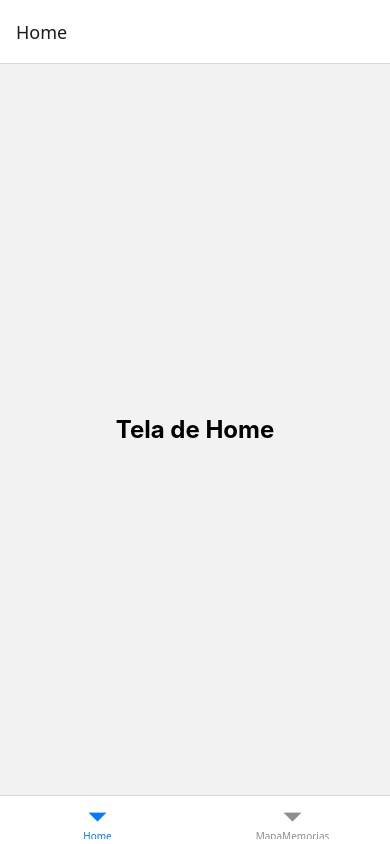
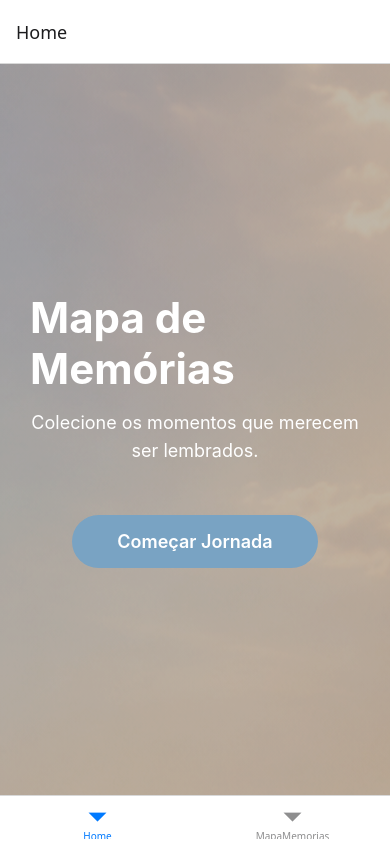
Before and after one commit to marieduardabarbieri/MapaDeMemorias, a React Native app in the folder meuApp/: screen /Home in a window 390 px wide. Built offline with nearby package versions, Linux system fonts and the light colour scheme.

Commit message:
Estilizando a pagina Home parte 1 e criando botao para navegação

```diff
--- a/meuApp/App.tsx
+++ b/meuApp/App.tsx
@@ -1,8 +1,6 @@
 import { createBottomTabNavigator } from "@react-navigation/bottom-tabs";
 import { NavigationContainer } from "@react-navigation/native";
-import { StatusBar } from "expo-status-bar";
-import { StyleSheet, Text, View } from "react-native";
-import { HomeScreen } from "./src/screens/HomeScreen";
+import HomeScreen from "./src/screens/HomeScreen";
 import { MapaMemorias } from "./src/screens/MapaMemorias";
 
 export type RootTabParamList = {
@@ -22,12 +20,3 @@ export default function App() {
     </NavigationContainer>
   );
 }
-
-const styles = StyleSheet.create({
-  container: {
-    flex: 1,
-    backgroundColor: "#fff",
-    alignItems: "center",
-    justifyContent: "center",
-  },
-});
--- a/meuApp/src/screens/HomeScreen.tsx
+++ b/meuApp/src/screens/HomeScreen.tsx
@@ -1,22 +1,74 @@
-import { View, Text, StyleSheet } from "react-native";
+import {
+  View,
+  Text,
+  StyleSheet,
+  ImageBackground,
+  TouchableOpacity,
+} from "react-native";
 
-export function HomeScreen() {
+export default function HomeScreen({ navigation }: any) {
   return (
-    <View style={styles.container}>
-      <Text style={styles.titulo}>Tela de Home</Text>
-    </View>
+    <ImageBackground
+      source={require("../../img/background-image.png")}
+      style={styles.background}
+    >
+      <View style={styles.overlay}>
+        <Text style={styles.titulo}>Mapa de Memórias</Text>
+
+        <Text style={styles.subtitulo}>
+          Colecione os momentos que merecem ser lembrados.
+        </Text>
+
+        <TouchableOpacity
+          style={styles.botao}
+          onPress={() => navigation.navigate("MapaMemorias")}
+        >
+          <Text style={styles.textoBotao}>Começar Jornada</Text>
+        </TouchableOpacity>
+      </View>
+    </ImageBackground>
   );
 }
 
 const styles = StyleSheet.create({
-  container: {
+  background: {
+    flex: 1,
+    justifyContent: "center",
+  },
+
+  overlay: {
     flex: 1,
     justifyContent: "center",
     alignItems: "center",
-    padding: 24,
+    paddingHorizontal: 30,
+    backgroundColor: "rgba(0,0,0,0.25)",
   },
+
   titulo: {
-    fontSize: 24,
+    fontSize: 42,
     fontWeight: "bold",
+    color: "#FFFFFF",
+    marginBottom: 15,
+  },
+
+  subtitulo: {
+    fontSize: 18,
+    textAlign: "center",
+    color: "#FFFFFF",
+    marginBottom: 50,
+    lineHeight: 28,
+  },
+
+  botao: {
+    backgroundColor: "#79A3C3",
+    paddingVertical: 16,
+    paddingHorizontal: 45,
+    borderRadius: 30,
+  },
+
+  textoBotao: {
+    color: "#FFFFFF",
+    fontSize: 18,
+    fontWeight: "600",
   },
 });
```
Also changed, not shown: meuApp/img/background-image.png (added), 1 other file (tests, documents, lock files or other folders).
